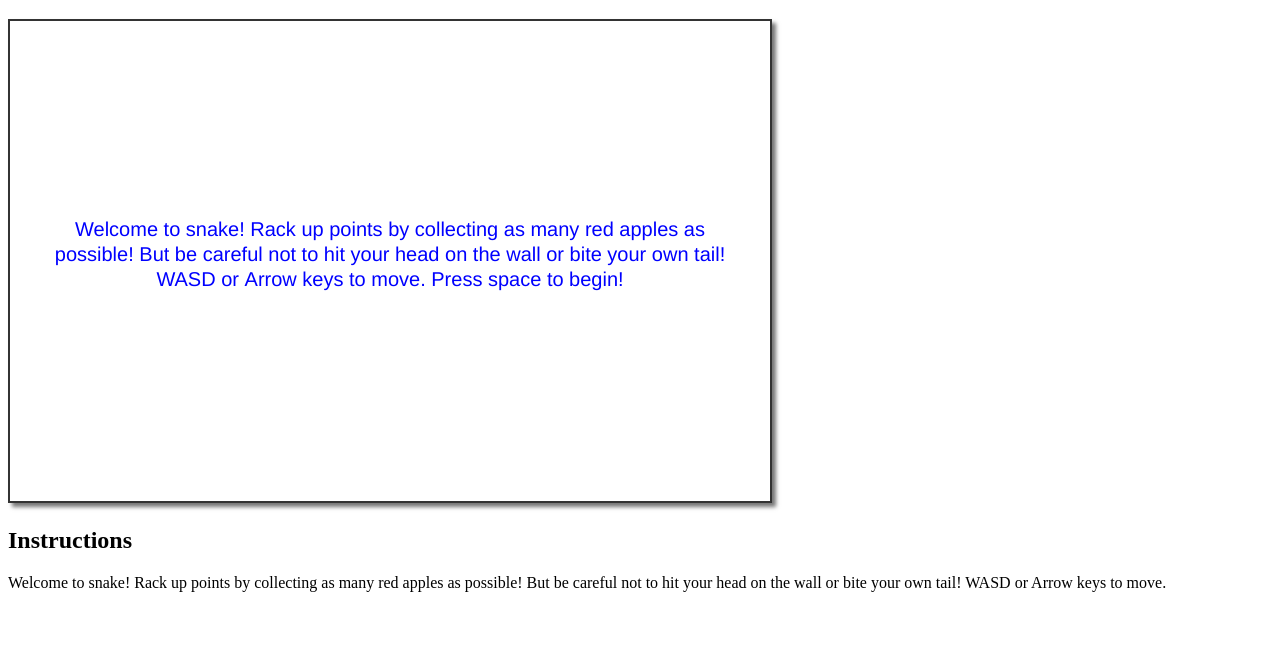
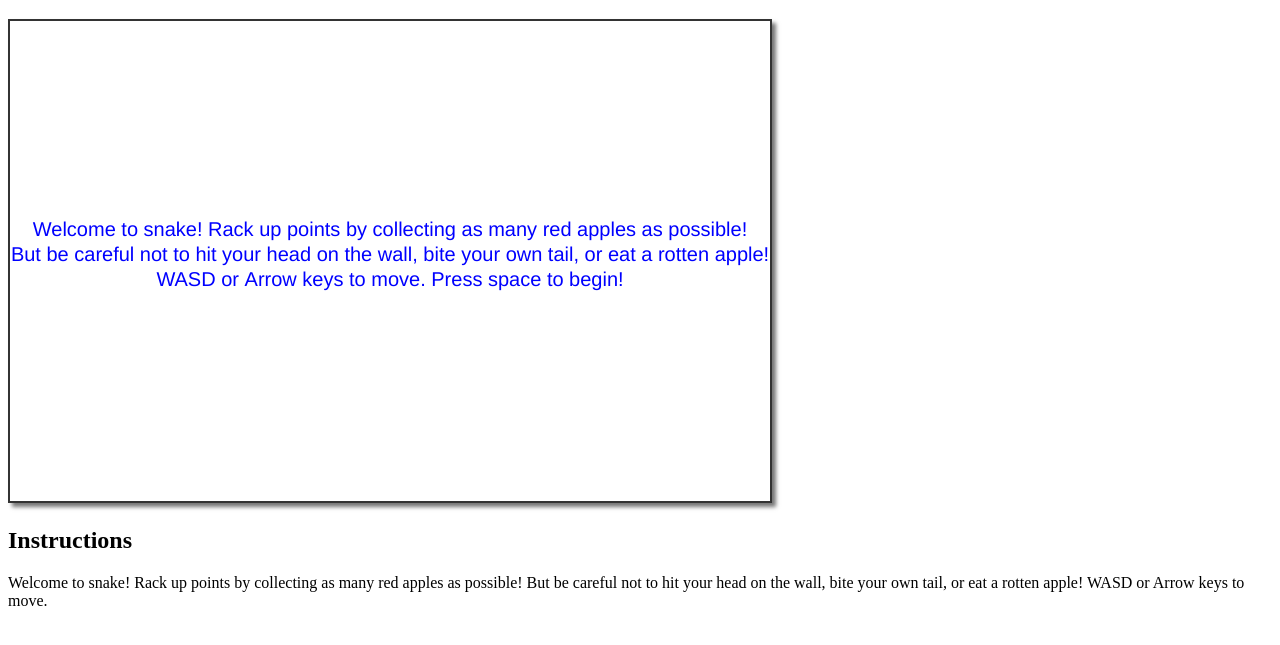
Before and after one commit to CIS580/snake-V-FEXrt, a plain HTML site: page index.html in a window 1280 px wide. Shown: the part 61-706 px from the top of the page. Drawn offline with Linux system fonts and the light colour scheme.

Commit message:
Add rotten apple (obstacle)

```diff
--- a/globals.js
+++ b/globals.js
@@ -31,6 +31,12 @@ var apple = {
   r: 4
 }
 
+var greenApple = {
+  cx: 0,
+  cy: 0,
+  r: 4
+}
+
 var gameState = GameState.Instructions;
 
 var player = {
--- a/index.html
+++ b/index.html
@@ -8,7 +8,7 @@
     <h1>Play Snake</h1>
     <canvas id="snake" width="760" height="480"></canvas>
     <h2>Instructions</h2>
-    <p>Welcome to snake! Rack up points by collecting as many red apples as possible! But be careful not to hit your head on the wall or bite your own tail! WASD or Arrow keys to move.</p>
+    <p>Welcome to snake! Rack up points by collecting as many red apples as possible! But be careful not to hit your head on the wall, bite your own tail, or eat a rotten apple! WASD or Arrow keys to move.</p>
     <script type="text/javascript" src="globals.js"></script>
     <script type="text/javascript" src="input.js"></script>
     <script type="text/javascript" src="update.js"></script>
--- a/render.js
+++ b/render.js
@@ -17,6 +17,18 @@ function drawSnake(){
  * Draws the apple to the backCtx
  */
 function drawApple(){
+  backCtx.beginPath();
+  backCtx.arc(greenApple.cx, greenApple.cy, greenApple.r, 0, 2 * Math.PI);
+  backCtx.fillStyle = "green";
+  backCtx.fill();
+
+  backCtx.fillStyle = "brown";
+  backCtx.beginPath();
+  backCtx.moveTo(greenApple.cx, greenApple.cy - greenApple.r);
+  backCtx.lineTo(greenApple.cx + 7, greenApple.cy - greenApple.r - 3);
+  backCtx.lineTo(greenApple.cx + 7, greenApple.cy - greenApple.r);
+  backCtx.fill();
+
   backCtx.beginPath();
   backCtx.arc(apple.cx, apple.cy, apple.r, 0, 2 * Math.PI);
   backCtx.fillStyle = "red";
@@ -50,8 +62,8 @@ function renderGamePlay(){
 
 function drawInstructions(){
   let messages = [
-    "Welcome to snake! Rack up points by collecting as many red apples as",
-    "possible! But be careful not to hit your head on the wall or bite your own tail!",
+    "Welcome to snake! Rack up points by collecting as many red apples as possible!",
+    "But be careful not to hit your head on the wall, bite your own tail, or eat a rotten apple!",
     "WASD or Arrow keys to move. Press space to begin!"
   ];
   drawFullScreenMessage(messages, 1, 20);
--- a/snake.js
+++ b/snake.js
@@ -52,6 +52,9 @@ function update(elapsedTime) {
   if(hasAteTail()){
     endGame();
   }
+  if(hasAteGreenApple()){
+    endGame();
+  }
   // TODO: [Extra Credit] Determine if the snake has run into an obstacle
 }
 
--- a/update.js
+++ b/update.js
@@ -10,6 +10,14 @@ function spawnApple(){
   apple.isEaten = false;
   apple.cx = Math.floor((Math.random() * (backBuffer.width - 40))) + 20;
   apple.cy = Math.floor((Math.random() * (backBuffer.height - 40))) + 20;
+
+  greenApple.cx = apple.cx;
+  greenApple.cy = apple.cy;
+
+  while(apple.cx == greenApple.cx && apple.cy == greenApple.cy){
+    greenApple.cx = Math.floor((Math.random() * (backBuffer.width - 40))) + 20;
+    greenApple.cy = Math.floor((Math.random() * (backBuffer.height - 40))) + 20;
+  }
 
 }
 
@@ -109,10 +117,19 @@ function isOutOfBounds(){
 /**
  * @function hasAteApple
  * Determines if the snake has ate the apple
- * @returns Boolean indicating if apples has been ate
+ * @returns Boolean indicating if apple has been ate
  */
 function hasAteApple(){
   return hasCollidedWithHead(apple);
+}
+
+/**
+ * @function hasAteGreenApple
+ * Determines if the snake has ate the green apple
+ * @returns Boolean indicating if  green apple has been ate
+ */
+function hasAteGreenApple() {
+  return hasCollidedWithHead(greenApple);
 }
 
 /**
```
